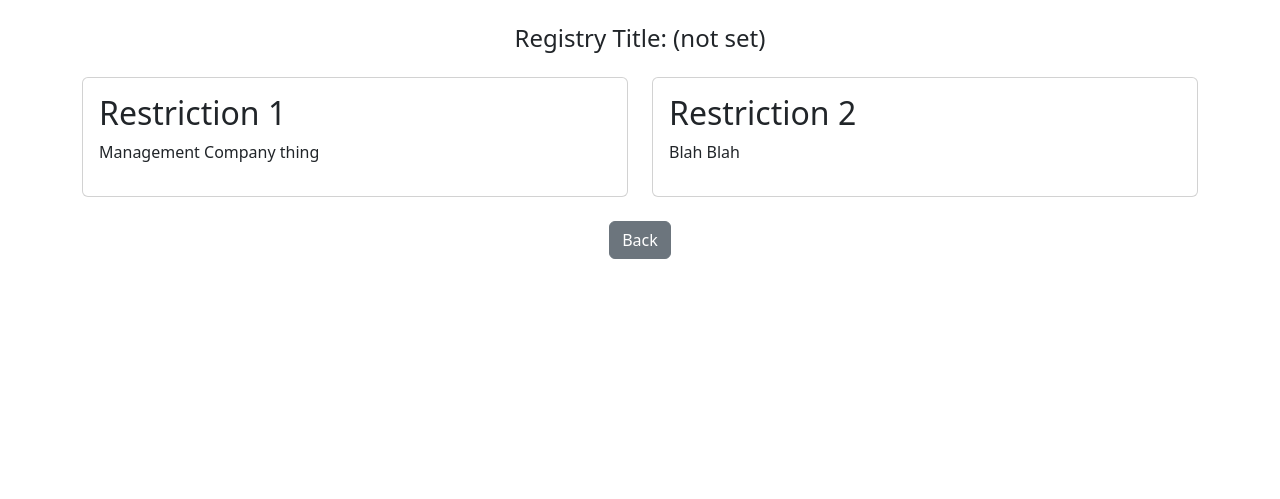
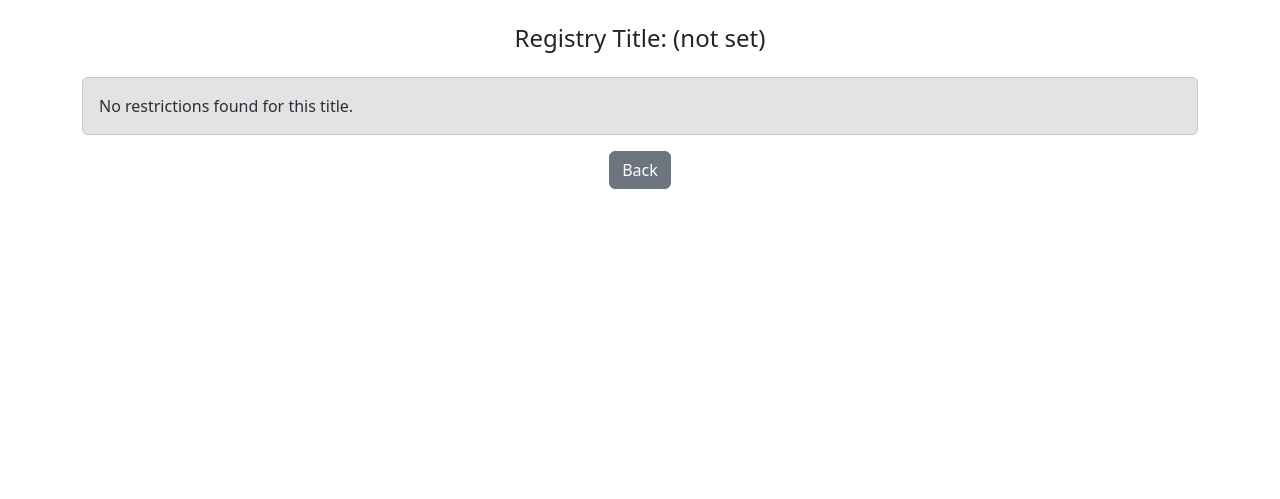
Before and after one commit to masterworrall/hs, a Flask app: page /details in a window 1280 px wide. Shown: the part 86-585 px from the top of the page. Run offline with Flask 3, Linux system fonts and the light colour scheme.

Commit message:
Restriction action view draft

```diff
--- a/app/routes.py
+++ b/app/routes.py
@@ -1,4 +1,6 @@
-from flask import Blueprint, render_template, request
+from flask import Blueprint, render_template, request, current_app
+import os
+import json
 
 bp = Blueprint("main", __name__)
 
@@ -8,6 +10,24 @@ def index():
 
 @bp.route("/details")
 def details():
-    # read title from query string and pass to template
-    title = request.args.get("title", "")
-    return render_template("details.html", title=title)
+    # read title from query string
+    title = request.args.get("title", "").strip()
+
+    # build path to data/registries.json (data folder at project root)
+    data_file = os.path.abspath(os.path.join(current_app.root_path, "..", "data", "registries.json"))
+
+    restrictions = []
+    try:
+        with open(data_file, "r", encoding="utf-8") as f:
+            registries = json.load(f)
+        # find matching registry
+        match = next((r for r in registries if r.get("Title_Register_Number") == title), None)
+        if match:
+            restrictions = match.get("Restrictions", [])
+    except FileNotFoundError:
+        # file missing -> leave restrictions empty
+        restrictions = []
+    except Exception:
+        restrictions = []
+
+    return render_template("details.html", title=title, restrictions=restrictions)
--- a/app/templates/details.html
+++ b/app/templates/details.html
@@ -5,6 +5,7 @@
   <meta name="viewport" content="width=device-width, initial-scale=1" />
   <title>Details - {{ title }}</title>
   <link href="https://cdn.jsdelivr.net/npm/bootstrap@5.3.2/dist/css/bootstrap.min.css" rel="stylesheet">
+  <link href="https://cdn.jsdelivr.net/npm/bootstrap-icons@1.10.5/font/bootstrap-icons.css" rel="stylesheet">
   <style>
     .footer {
       background-color: #f8f9fa;
@@ -37,33 +38,57 @@
           </div>
       </div>
 
-      <div class="row align-items-stretch">
-          <!-- Left Panel -->
-          <div class="col-md-6">
-              <div class="card h-100">
-                  <div class="card-body d-flex flex-column">
-                    <h2 class="card-title">Restriction 1</h2>
-                    <p>Management Company thing</p>
+      <!-- Each restriction in its own panel, with a two-column table of actions underneath -->
+      <div class="row">
+        <div class="col-12">
+          {% if restrictions %}
+            {% for r in restrictions %}
+              <div class="card mb-3">
+                <div class="card-body">
+                  <h5 class="card-title">Restriction</h5>
+                  <p class="card-text">{{ r.text | e }}</p>
+
+                  <div class="table-responsive">
+                    <table class="table table-sm">
+                      <thead>
+                        <tr>
+                          <th>Action</th>
+                          <th class="text-end" style="width:120px;">Tick</th>
+                        </tr>
+                      </thead>
+                      <tbody>
+                        {# hard-coded actions for now #}
+                        {% set actions = ['Action 1', 'Action 2', 'Action 3'] %}
+                        {% for action_text in actions %}
+                        <tr>
+                          <td style="vertical-align: middle;">{{ action_text | e }}</td>
+                          <td class="text-end" style="vertical-align: middle;">
+                            <button type="button" class="btn btn-outline-secondary btn-sm toggle-check" aria-pressed="false" title="Toggle">
+                              <i class="bi bi-square" aria-hidden="true"></i>
+                            </button>
+                          </td>
+                        </tr>
+                        {% endfor %}
+                      </tbody>
+                    </table>
                   </div>
+                </div>
               </div>
+            {% endfor %}
+          {% else %}
+            <div class="alert alert-secondary">No restrictions found for this title.</div>
+          {% endif %}
+
+          <!-- Back button below all panels -->
+          <div class="row mt-2">
+            <div class="col-12 d-flex justify-content-center">
+              <a class="btn btn-secondary" href="/" role="button">Back</a>
+            </div>
           </div>
-          <!-- Right Panel -->
-          <div class="col-md-6">
-              <div class="card h-100">
-                  <div class="card-body d-flex flex-column">
-                    <h2 class="card-title">Restriction 2</h2>
-                    <p>Blah Blah</p>
-                  </div>
-              </div>
-          </div>
+
+        </div>
       </div>
 
-      <!-- Back button (centered, below panels) -->
-      <div class="row mt-4">
-          <div class="col-12 d-flex justify-content-center">
-              <a class="btn btn-secondary" href="/" role="button">Back</a>
-          </div>
-      </div>
   </div>
 
   <footer class="footer">
@@ -74,13 +99,27 @@
 
   <script src="https://cdn.jsdelivr.net/npm/bootstrap@5.3.2/dist/js/bootstrap.bundle.min.js"></script>
   <script>
-    // optional: keep client-side fallback if template wasn't passed a title
-    const serverTitle = "{{ title|e }}";
-    if (!serverTitle || serverTitle === "") {
-      const params = new URLSearchParams(window.location.search);
-      const title = params.get('title') || '(not set)';
-      document.getElementById('registry-title').textContent = 'Registry Title: ' + title;
-    }
+    // Toggle handlers for the tick buttons
+    document.querySelectorAll('.toggle-check').forEach(btn => {
+        btn.addEventListener('click', (ev) => {
+            const b = ev.currentTarget;
+            const icon = b.querySelector('i');
+            const pressed = b.getAttribute('aria-pressed') === 'true';
+            if (pressed) {
+                // switch to unchecked
+                b.setAttribute('aria-pressed', 'false');
+                b.classList.remove('btn-success');
+                b.classList.add('btn-outline-secondary');
+                icon.className = 'bi bi-square';
+            } else {
+                // switch to checked
+                b.setAttribute('aria-pressed', 'true');
+                b.classList.remove('btn-outline-secondary');
+                b.classList.add('btn-success');
+                icon.className = 'bi bi-check-square-fill';
+            }
+        });
+    });
   </script>
 </body>
 </html>
```
